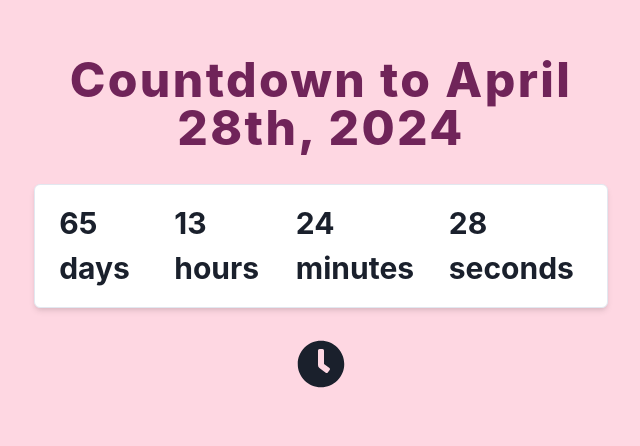
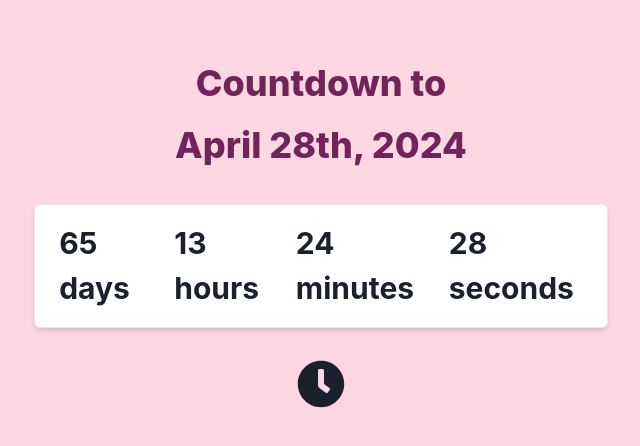
Before and after one commit to GPT-Engineer-App/pinky-countdown-2024, a React (Vite) app: page / in a window 1280 px wide. Shown: the part 104-550 px from the top of the page, without its empty margins (319-959 px from the left). Built offline with nearby package versions, Linux system fonts and the light colour scheme.

Commit message:
The title will be "Countdown to" and in the next line the date
Updated the title to be on two separate lines, with "Countdown to" on the first line and the date "April 28th, 2024" on the second line.

```diff
--- a/src/pages/Index.jsx
+++ b/src/pages/Index.jsx
@@ -58,9 +58,14 @@ const Index = () => {
     <Box bg={bgColor} minH="100vh">
       <Container centerContent py="40">
         <VStack spacing={8}>
-          <Heading color={color} as="h1" size="2xl" textAlign="center" letterSpacing="wider" fontWeight="extrabold">
-            Countdown to April 28th, 2024
-          </Heading>
+          <VStack>
+            <Text color={color} fontSize="4xl" fontWeight="extrabold" textAlign="center">
+              Countdown to
+            </Text>
+            <Text color={color} fontSize="4xl" fontWeight="extrabold" textAlign="center">
+              April 28th, 2024
+            </Text>
+          </VStack>
           <Box p={4} shadow="md" borderWidth="1px" borderRadius="md" bg="white">
             <CountDownTimer targetDate="2024-04-28T00:00:00" />
           </Box>
```
